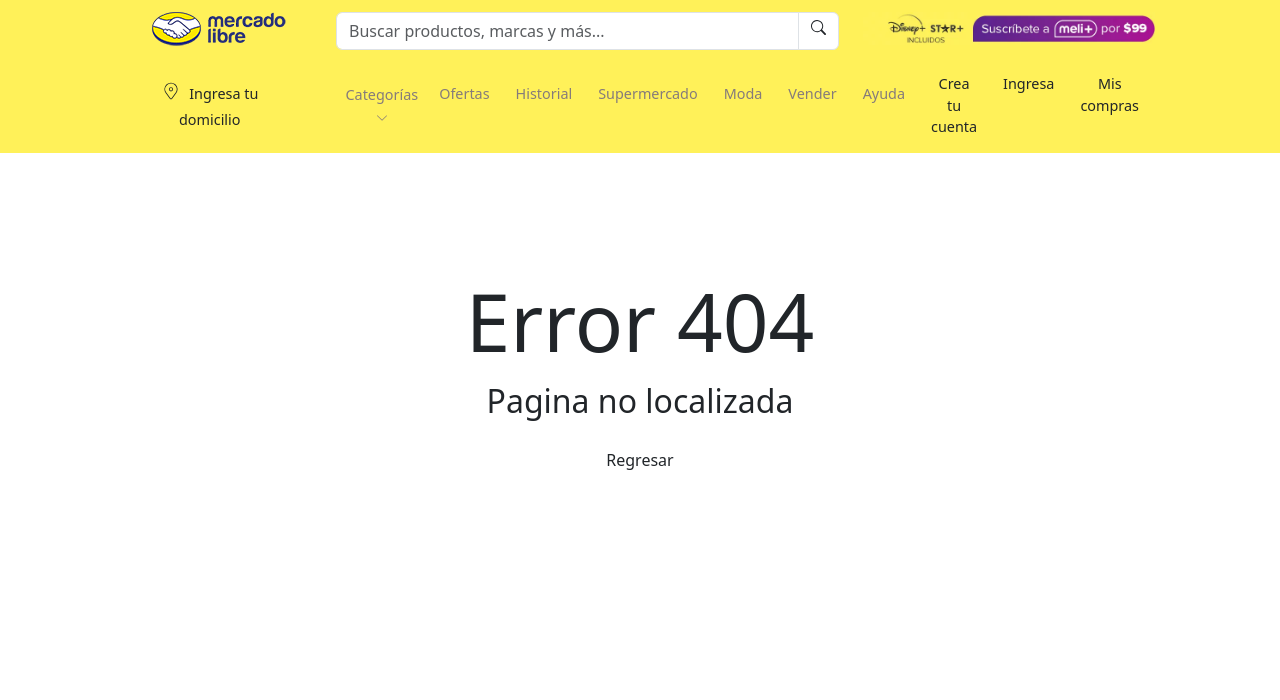
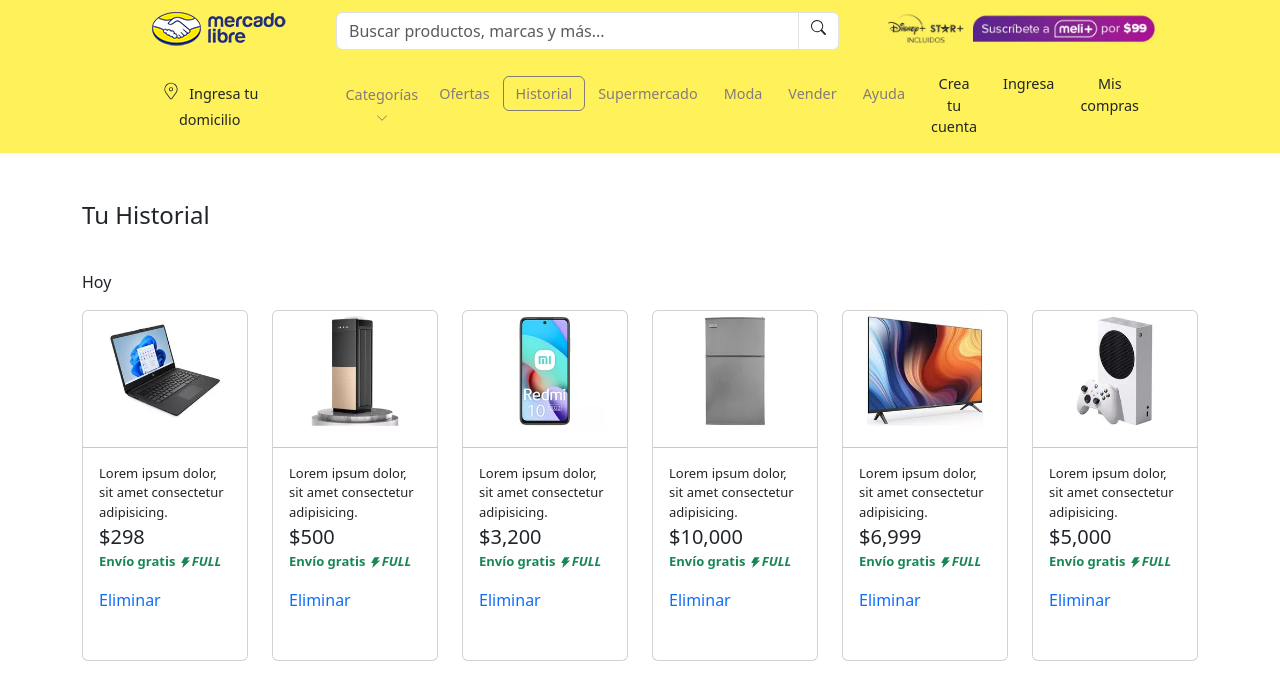
Before and after one commit to LuisAlbertoAttack1/ProyectMercadoLibre, a React (Vite) app: page /Historial in a window 1280 px wide. Before the commit this address had no page. Shown: the top 700 px of the page. Built offline with nearby package versions, Linux system fonts and the light colour scheme; some icons are missing.

Commit message:
historial de compras

```diff
--- a/src/App.jsx
+++ b/src/App.jsx
@@ -4,6 +4,7 @@
 import { MisCompras } from "./views/MisCompras"
 import { CarritoDeCompras } from "./views/CarritoDeCompras"
 import { Navbar } from "./components/Navbar"
+import { Historial } from "./views/Historial"
 import "./css/main.css";
 
 
@@ -15,6 +16,7 @@
           <Routes>
             <Route path="/" element={<Home />} />
             <Route path="/MisCompras" element={<MisCompras />}  />
+            <Route path="/Historial" element={<Historial />}  />
             <Route path="/CarritoDeCompras" element={<CarritoDeCompras />} />
             <Route path="/*" element={<NotFound />} />
           </Routes>
--- /dev/null
+++ b/src/components/CardHistorial.jsx
@@ -0,0 +1,103 @@
+import img1 from '../img/ImgDeCarruselCard/Img5.webp'
+import img2 from '../img/ImgDeCarruselCard/Img6.webp'
+import img3 from '../img/ImgDeCarruselCard/Img7.webp'
+import img4 from '../img/ImgDeCarruselCard/Img8.webp'
+import img5 from '../img/ImgDeCarruselCard/Img9.webp'
+import img6 from '../img/ImgDeCarruselCard/Img10.webp'
+import { AiFillThunderbolt } from 'react-icons/ai';
+
+export const CardHistorial = () => {
+  return (
+    <div className='row'>
+        <div className='col-2'>
+            <div className="card mb-3">
+                <div className="card-img py-0">
+                    <img src={img1} className='mx-auto d-block' width="120px" height="120px" alt="Imagen de producto"/>
+                    <hr />
+                </div>
+                <div className="card-body text-start py-0">
+                    <p className='mb-0' style={{fontSize:"13px"}}>Lorem ipsum dolor, sit amet consectetur adipisicing.</p>
+                    <p className='lead p-0 mb-0'><b>$298</b></p>
+                    <p className='text-success' style={{fontSize:"13px"}}><b>Envío gratis <em><AiFillThunderbolt/>FULL</em></b></p>
+                    <p className='text-primary mb-5'>Eliminar</p>
+                </div>
+            </div>
+        </div>
+
+        <div className='col-2'>
+            <div className="card mb-3">
+                <div className="card-img py-0">
+                    <img src={img2} className='mx-auto d-block' width="120px" height="120px" alt="Imagen de producto"/>
+                    <hr />
+                </div>
+                <div className="card-body text-start py-0">
+                    <p className='mb-0' style={{fontSize:"13px"}}>Lorem ipsum dolor, sit amet consectetur adipisicing.</p>
+                    <p className='lead p-0 mb-0'><b>$500</b></p>
+                    <p className='text-success' style={{fontSize:"13px"}}><b>Envío gratis <em><AiFillThunderbolt/>FULL</em></b></p>
+                    <p className='text-primary mb-5'>Eliminar</p>
+                </div>
+            </div>
+        </div>
+
+        <div className='col-2'>
+            <div className="card mb-3">
+                <div className="card-img py-0">
+                    <img src={img3} className='mx-auto d-block' width="120px" height="120px" alt="Imagen de producto"/>
+                    <hr />
+                </div>
+                <div className="card-body text-start py-0">
+                    <p className='mb-0' style={{fontSize:"13px"}}>Lorem ipsum dolor, sit amet consectetur adipisicing.</p>
+                    <p className='lead p-0 mb-0'><b>$3,200</b></p>
+                    <p className='text-success' style={{fontSize:"13px"}}><b>Envío gratis <em><AiFillThunderbolt/>FULL</em></b></p>
+                    <p className='text-primary mb-5'>Eliminar</p>
+                </div>
+            </div>
+        </div>
+
+        <div className='col-2'>
+            <div className="card mb-3">
+                <div className="card-img py-0">
+                    <img src={img4} className='mx-auto d-block' width="120px" height="120px" alt="Imagen de producto"/>
+                    <hr />
+                </div>
+                <div className="card-body text-start py-0">
+                    <p className='mb-0' style={{fontSize:"13px"}}>Lorem ipsum dolor, sit amet consectetur adipisicing.</p>
+                    <p className='lead p-0 mb-0'><b>$10,000</b></p>
+                    <p className='text-success' style={{fontSize:"13px"}}><b>Envío gratis <em><AiFillThunderbolt/>FULL</em></b></p>
+                    <p className='text-primary mb-5'>Eliminar</p>
+                </div>
+            </div>
+        </div>
+
+        <div className='col-2'>
+            <div className="card mb-3">
+                <div className="card-img py-0">
+                    <img src={img5} className='mx-auto d-block' width="120px" height="120px" alt="Imagen de producto"/>
+                    <hr />
+                </div>
+                <div className="card-body text-start py-0">
+                    <p className='mb-0' style={{fontSize:"13px"}}>Lorem ipsum dolor, sit amet consectetur adipisicing.</p>
+                    <p className='lead p-0 mb-0'><b>$6,999</b></p>
+                    <p className='text-success' style={{fontSize:"13px"}}><b>Envío gratis <em><AiFillThunderbolt/>FULL</em></b></p>
+                    <p className='text-primary mb-5'>Eliminar</p>
+                </div>
+            </div>
+        </div>
+
+        <div className='col-2'>
+            <div className="card mb-3">
+                <div className="card-img py-0">
+                    <img src={img6} className='mx-auto d-block' width="120px" height="120px" alt="Imagen de producto"/>
+                    <hr />
+                </div>
+                <div className="card-body text-start py-0">
+                    <p className='mb-0' style={{fontSize:"13px"}}>Lorem ipsum dolor, sit amet consectetur adipisicing.</p>
+                    <p className='lead p-0 mb-0'><b>$5,000</b></p>
+                    <p className='text-success' style={{fontSize:"13px"}}><b>Envío gratis <em><AiFillThunderbolt/>FULL</em></b></p>
+                    <p className='text-primary mb-5'>Eliminar</p>
+                </div>
+            </div>
+        </div>
+    </div>
+  )
+}
--- a/src/components/Navbar.jsx
+++ b/src/components/Navbar.jsx
@@ -70,7 +70,7 @@
                 <NavLink className="btn btn-nav" aria-current="page" to='/' style={{fontSize:"0.9rem",color: "#857b7b"}}>Ofertas</NavLink>
               </div>
               <div className="">
-                <NavLink className="btn btn-nav" aria-current="page" to='/ccs' style={{fontSize:"0.9rem",color: "#857b7b"}}>Historial</NavLink>
+                <NavLink className="btn btn-nav" aria-current="page" to='/Historial' style={{fontSize:"0.9rem",color: "#857b7b"}}>Historial</NavLink>
               </div>
               <div className="">
                 <NavLink className="btn btn-nav" aria-current="page" to='/ccs' style={{fontSize:"0.9rem",color: "#857b7b"}}>Supermercado</NavLink>
--- /dev/null
+++ b/src/views/Historial.jsx
@@ -0,0 +1,21 @@
+import { CardHistorial } from '../components/CardHistorial';
+
+export const Historial = () => {
+    return (
+      <>
+        <div className="container mt-5 mb-4">
+            <div className="row justify-content-start">
+                <div className="col-12 mb-3">
+                    <h4>Tu Historial</h4>
+                </div>
+                <div className="col mt-3">
+                    <span>Hoy</span>
+                </div>
+                <div className="col-12 mt-3">
+                    <CardHistorial/>
+                </div>
+            </div>
+        </div>
+      </>
+    )
+  }
```
